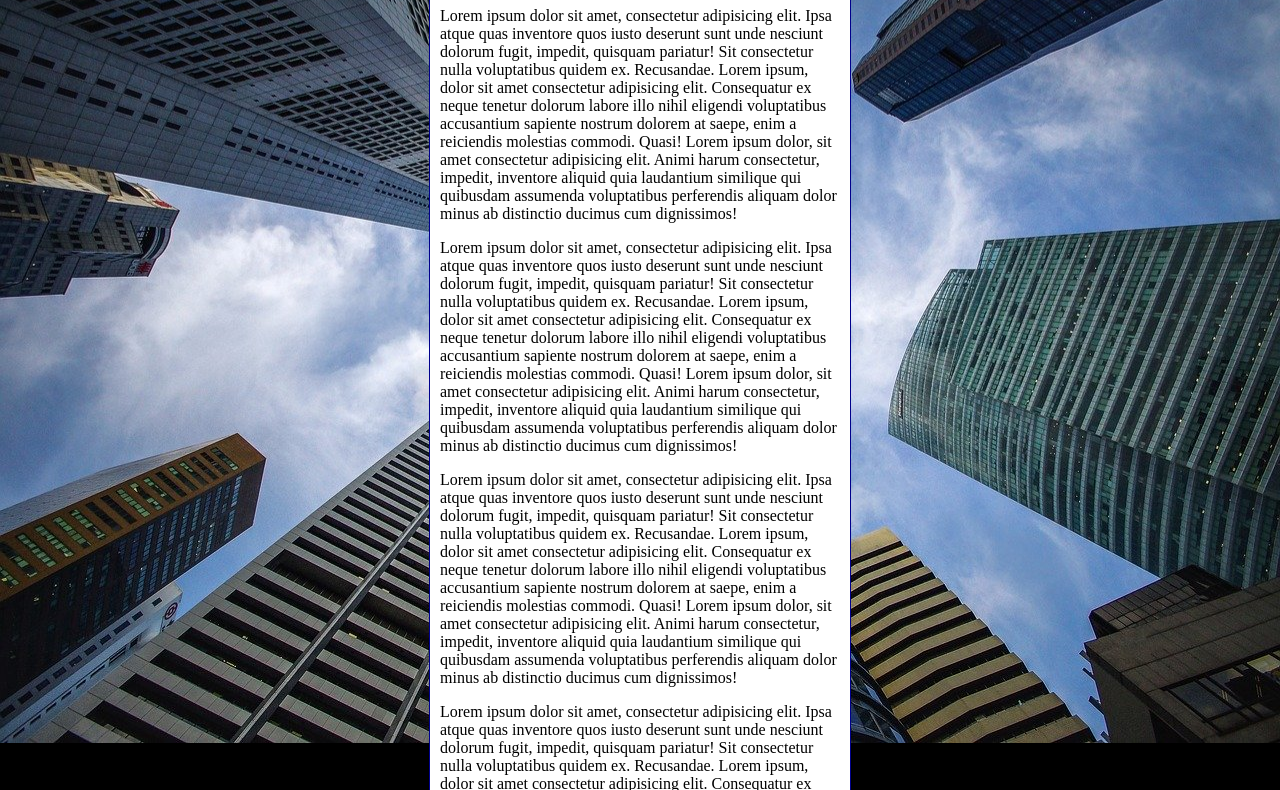
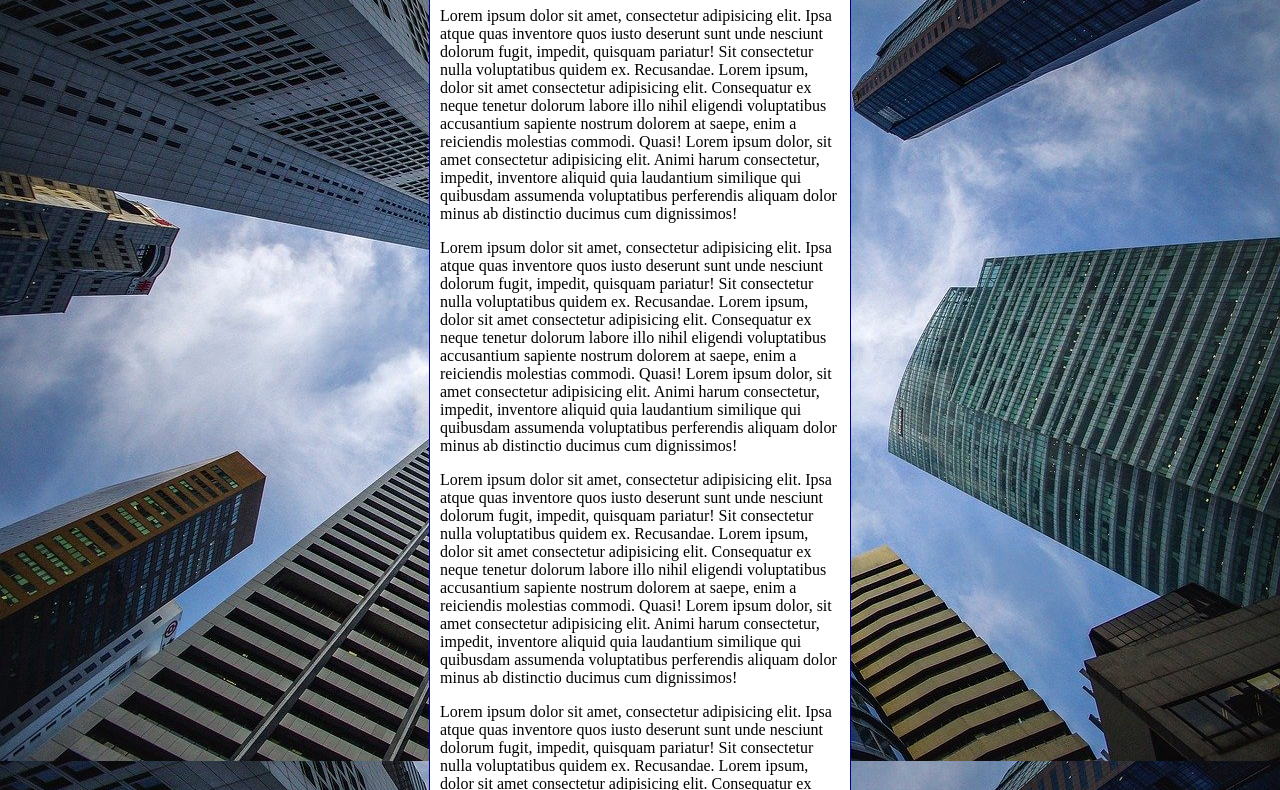
Before and after one commit to JulioC1312/html-css, a plain HTML site: page exercicios/ex022/fundo006.html in a window 1280 px wide. Shown: the part 92-882 px from the top of the page. Drawn offline with Linux system fonts and the light colour scheme.

Commit message:
atualização do ex022

```diff
--- a/exercicios/ex022/fundo006.html
+++ b/exercicios/ex022/fundo006.html
@@ -4,20 +4,32 @@
     <meta charset="UTF-8">
     <meta http-equiv="X-UA-Compatible" content="IE=edge">
     <meta name="viewport" content="width=device-width, initial-scale=1.0">
-    <title>Document</title>
+    <title>fundo fixo de tela</title>
     <style>
         body{
+            /*primeira opção*/
+
             height: 100vh;
             background-color: black;
             background-image:url('imagens/wallpaper002.jpg');
             background-position: center center;
             background-repeat: no-repeat;
             background-size: cover;/*cover cobre a tela inteira mesmo que tenha que dar uma picotadinha */
+            background-attachment: fixed;/*imagem fica fixa no fundo*/
+
+            /*segunda opção*/
+
+            /*shorthand-background
+            color>image>position>repeat>[size]>attachment
+            */
+            background: black url('imagens/wallpaper002.jpg') center center no-repeat  fixed;
+            background-size: cover;/*tem que coloar separado porque nao funciona na shorthand*/
+
 
         }
         main{
             background-color: white;
-            width: 400px;
+            max-width: 400px;
             padding: 10px;
             margin: auto;
             border: 1px solid darkblue;
```
